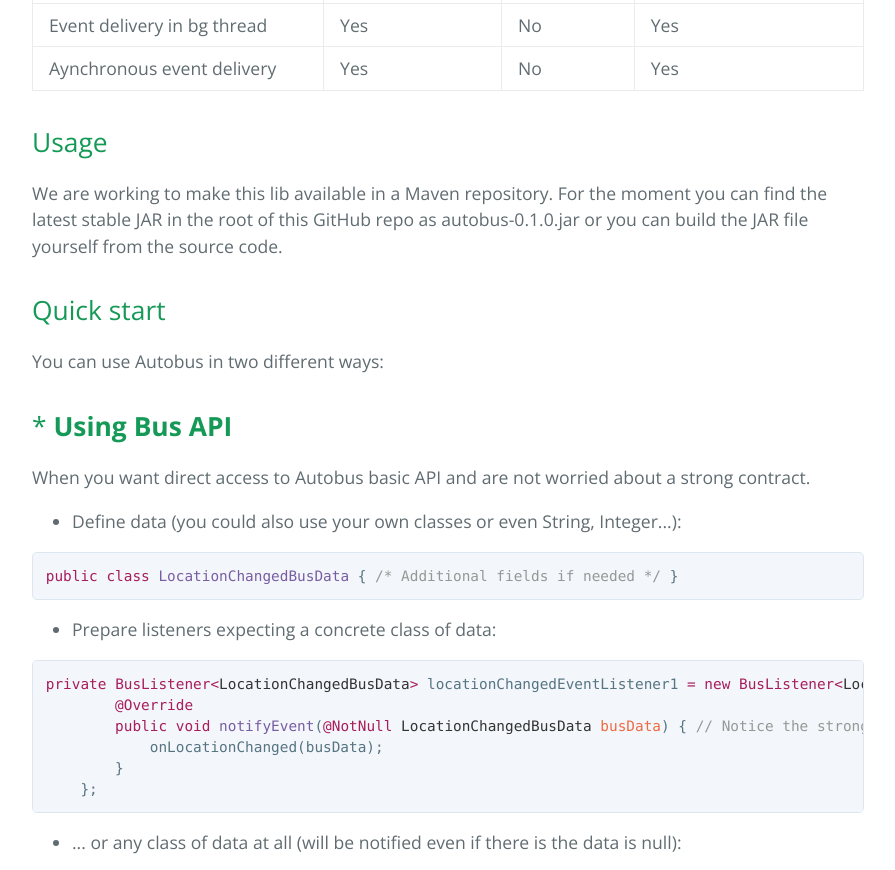
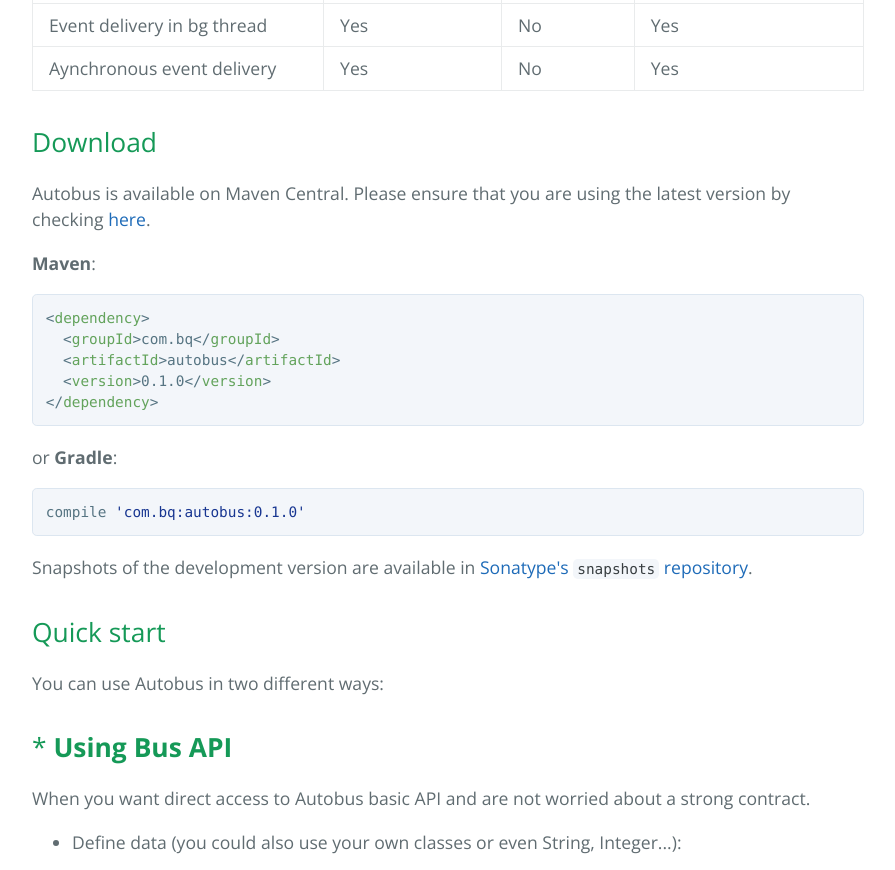
Before and after one commit to bq/autobus, a plain HTML site: page index.html in a window 1280 px wide. Shown: the part 1820-2690 px from the top of the page, without its empty margins (192-1087 px from the left). Drawn offline with nearby package versions, Linux system fonts and the light colour scheme.

Commit message:
Added Maven Central info to web page

```diff
--- a/index.html
+++ b/index.html
@@ -122,11 +122,25 @@ listening to channel C and expecting data of any class are notified.</p>
 </table>
 
 <h2>
-<a id="usage" class="anchor" href="#usage" aria-hidden="true"><span class="octicon octicon-link"></span></a>Usage</h2>
 
-<p>We are working to make this lib available in a Maven repository.
-For the moment you can find the latest stable JAR in the root of this GitHub repo as autobus-0.1.0.jar or
-you can build the JAR file yourself from the source code.</p>
+<h2>
+<a id="download" class="anchor" href="#download" aria-hidden="true"><span class="octicon octicon-link"></span></a>Download</h2>
+
+<p>Autobus is available on Maven Central. Please ensure that you are using the latest version by checking <a href="http://search.maven.org/#search%7Cga%7C1%7Cg%3A%22com.bq%22%20AND%20a%3A%22autobus%22">here</a>. </p>
+
+<p><strong>Maven</strong>:</p>
+
+<div class="highlight highlight-xml"><pre>&lt;<span class="pl-ent">dependency</span>&gt;
+  &lt;<span class="pl-ent">groupId</span>&gt;com.bq&lt;/<span class="pl-ent">groupId</span>&gt;
+  &lt;<span class="pl-ent">artifactId</span>&gt;autobus&lt;/<span class="pl-ent">artifactId</span>&gt;
+  &lt;<span class="pl-ent">version</span>&gt;0.1.0&lt;/<span class="pl-ent">version</span>&gt;
+&lt;/<span class="pl-ent">dependency</span>&gt;</pre></div>
+
+<p>or <strong>Gradle</strong>:</p>
+
+<div class="highlight highlight-groovy"><pre>compile <span class="pl-s"><span class="pl-pds">'</span>com.bq:autobus:0.1.0<span class="pl-pds">'</span></span></pre></div>
+
+<p>Snapshots of the development version are available in <a href="https://oss.sonatype.org/content/repositories/snapshots/">Sonatype's <code>snapshots</code> repository</a>.</p>
 
 <h2>
 <a id="quick-start" class="anchor" href="#quick-start" aria-hidden="true"><span class="octicon octicon-link"></span></a>Quick start</h2>
```
